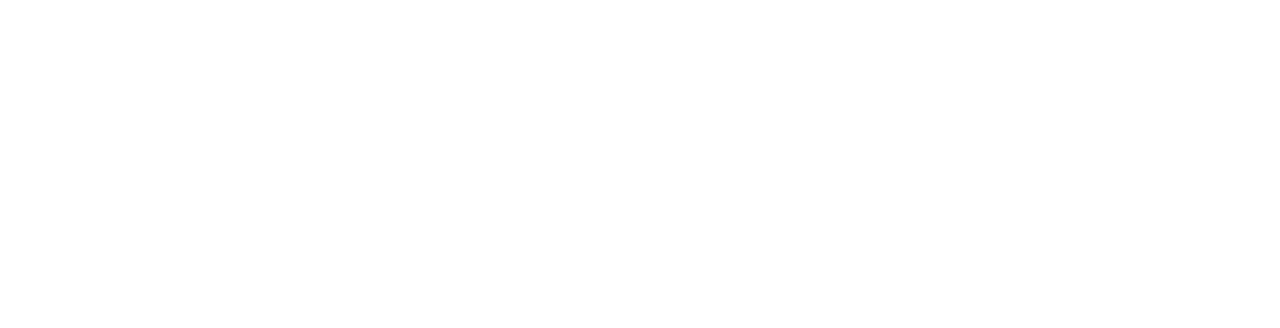
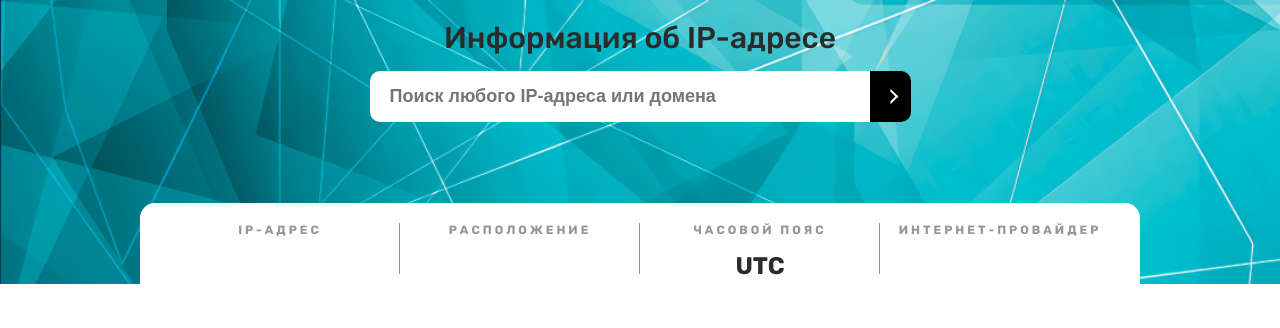
Before and after one commit to okanagan009/IP-address-info, a website built with Parcel: page index.html in a window 1280 px wide. Built offline with nearby package versions, Linux system fonts and the light colour scheme.

Commit message:
added html and css

```diff
--- a/index.html
+++ b/index.html
@@ -16,7 +16,34 @@
 </head>
 
 <body>
+  <div class="finder">
+    <h1 class="title">Информация об IP-адресе</h1>
+    <div class="search-bar">
+      <input type="text" class="search-bar__input" placeholder="Поиск любого IP-адреса или домена">
+      <button class="search-bar__btn"></button>
+    </div>
 
+    <div class="info">
+      <div class="info__block">
+        <div class="info__block-subtitle">IP-адрес</div>
+        <div class="info__block-title" id="ip"></div>
+      </div>
+      <div class="info__block">
+        <div class="info__block-subtitle">Расположение</div>
+        <div class="info__block-title" id="location"></div>
+      </div>
+      <div class="info__block">
+        <div class="info__block-subtitle">Часовой пояс</div>
+        <div class="info__block-title">UTC<span id="timezone"></span></div>
+      </div>
+      <div class="info__block">
+        <div class="info__block-subtitle">Интернет-провайдер</div>
+        <div class="info__block-title" id="isp"></div>
+      </div>
+    </div>
+  </div>
+
+  <div class="map"></div>
   <script src="src/index.js"></script>
 </body>
 
--- /dev/null
+++ b/src/style.css
@@ -0,0 +1,162 @@
+:root {
+    font-size: 10px;
+    font-family: 'Rubik', sans-serif;
+}
+
+* {
+    margin: 0;
+    box-sizing: border-box;
+}
+
+.finder {
+    background: url(../images/pattern-bg.png);
+    background-size: cover;
+    padding: 20px 15px 175px;
+    text-align: center;
+    position: relative;
+}
+
+@media (min-width: 1024px) {
+    .finder {
+        padding: 20px 15px;
+    }
+}
+
+.title {
+    color: #2b2b2b;
+    margin-bottom: 15px;
+    font-weight: 500;
+    font-size: 30px;
+}
+
+.search-bar {
+    display: flex;
+    justify-content: center;
+    margin-bottom: 20px;
+}
+
+.search-bar__input {
+    width: 100%;
+    max-width: 500px;
+    font-size: 18px;
+    font-weight: 700;
+    color: #2b2b2b;
+    border: none;
+    outline: none;
+    padding: 15px 20px;
+    border-radius: 10px 0 0 10px;
+    cursor: pointer;
+}
+
+.search-bar__btn {
+    background-color: black;
+    border: none;
+    outline: none;
+    color: white;
+    padding: 0 15px;
+    border-radius: 0 10px 10px 0;
+    position: relative;
+    cursor: pointer;
+}
+
+.search-bar__btn:hover {
+    background-color: rgb(77, 77, 77);
+}
+
+.search-bar__btn::after {
+    display: block;
+
+    content: '';
+    width: 7px;
+    height: 7px;
+    background: transparent;
+    border: 2px solid;
+    border-color: white white transparent transparent;
+    transform: rotate(45deg);
+}
+
+.info {
+    width: calc(100% - 30px);
+    background-color: white;
+    padding: 20px;
+    border-radius: 15px;
+
+    display: flex;
+    flex-direction: column;
+    position: absolute;
+    left: 15px;
+    z-index: 10000;
+}
+
+@media (min-width: 1024px) {
+    .info {
+        width: 100%;
+        max-width: 1000px;
+        transform: translateY(50%);
+
+        margin-left: auto;
+        margin-right: auto;
+
+        position: relative;
+        left: 0;
+    }
+}
+
+.info__block {
+    flex-grow: 1;
+    flex-shrink: 0;
+    flex-basis: 25%;
+    padding: 0 10px;
+    position: relative;
+}
+
+.info__block:not(:last-child) {
+    margin-bottom: 25px;
+}
+
+.info__block-subtitle {
+    color: #969696;
+    text-transform: uppercase;
+    font-weight: 700;
+    font-size: 12px;
+    margin-bottom: 15px;
+    letter-spacing: 3px;
+}
+
+.info__block-title {
+    color: #2b2b2b;
+    font-weight: 700;
+    font-size: 20px;
+}
+
+.map {
+    min-height: calc(100vh - 200px);
+}
+
+@media (min-width: 1024px) {
+    .info {
+        flex-direction: row;
+    }
+
+    .info__block {
+        margin-bottom: 0;
+    }
+
+    .info__block::after {
+        content: '';
+        width: 1px;
+        height: 90%;
+        position: absolute;
+        top: 0;
+        right: 0;
+        background-color: #969696;
+    }
+
+    .info__block:last-child::after {
+        display: none;
+    }
+
+    .info__block-title {
+        font-size: 24px;
+    }
+}
```
